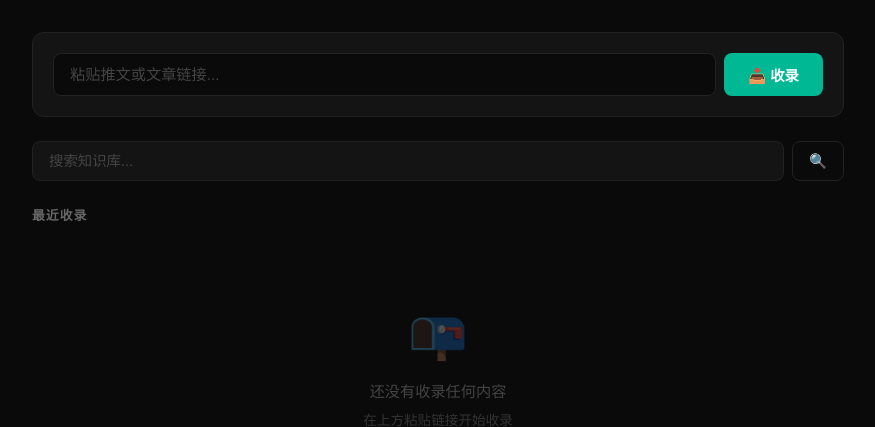
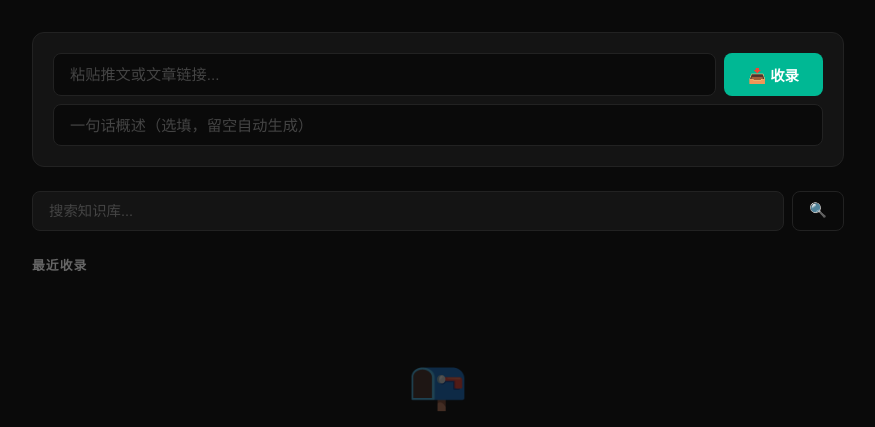
Before and after one commit to agifree939-spec/knowledge-base, a FastAPI app: page / in a window 1280 px wide. Shown: the part 95-522 px from the top of the page, without its empty margins (202-1077 px from the left). Run offline with FastAPI, Linux system fonts and the light colour scheme; data that the repository does not hold is empty; parts of the project's set-up code (start-up, migrations or seed data) failed here and were passed over; some libraries are stand-ins or nearby versions.

Commit message:
feat: homepage capture now has optional title input
- Add title input field below URL (placeholder: 一句话概述，选填)
- Title sent to API via 'title' field, overrides auto-generated title
- Both inputs cleared on successful capture
- Dark theme styled to match existing UI

```diff
--- a/templates/index.html
+++ b/templates/index.html
@@ -97,6 +97,21 @@
         }
         .capture input:focus { border-color: var(--accent); }
         .capture input::placeholder { color: #444; }
+        .capture-title-input {
+            width: 100%;
+            margin-top: 8px;
+            padding: 0.55rem 0.9rem;
+            background: #1a1a2e;
+            border: 1px solid #333;
+            border-radius: 8px;
+            color: #e0e0e0;
+            font-size: 0.85rem;
+            outline: none;
+            transition: border-color 0.2s;
+            box-sizing: border-box;
+        }
+        .capture-title-input:focus { border-color: var(--accent); }
+        .capture-title-input::placeholder { color: #555; }
         .capture button {
             padding: 0.7rem 1.5rem;
             background: var(--green);
@@ -334,6 +349,7 @@
             <input id="capture-url" placeholder="粘贴推文或文章链接..." onkeydown="if(event.key==='Enter') doCapture()" />
             <button id="capture-btn" onclick="doCapture()">📥 收录</button>
         </div>
+        <input id="capture-title" class="capture-title-input" placeholder="一句话概述（选填，留空自动生成）" onkeydown="if(event.key==='Enter') doCapture()" />
         <div class="msg" id="capture-msg"></div>
     </div>
 
@@ -473,6 +489,7 @@ async function deleteEntry(id, title) {
 
 async function doCapture() {
     const url = document.getElementById('capture-url').value.trim();
+    const title = document.getElementById('capture-title').value.trim();
     const msg = document.getElementById('capture-msg');
     const btn = document.getElementById('capture-btn');
     if (!url) return;
@@ -482,10 +499,12 @@ async function doCapture() {
     msg.className = 'msg'; msg.textContent = ''; msg.style.display = 'none';
 
     try {
+        const body = {url};
+        if (title) body.title = title;
         const r = await fetch('/api/capture', {
             method: 'POST',
             headers: {'Content-Type':'application/json'},
-            body: JSON.stringify({url})
+            body: JSON.stringify(body)
         });
         const d = await r.json();
         if (r.ok) {
@@ -497,6 +516,7 @@ async function doCapture() {
                 msg.textContent = `✅ 已收录: ${d.title || url}`;
             }
             document.getElementById('capture-url').value = '';
+            document.getElementById('capture-title').value = '';
             loadStats();
             loadEntries();
         } else {
```
